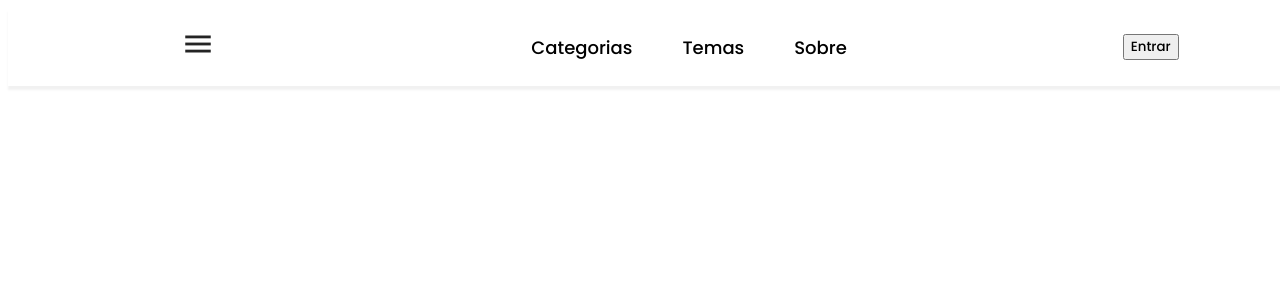
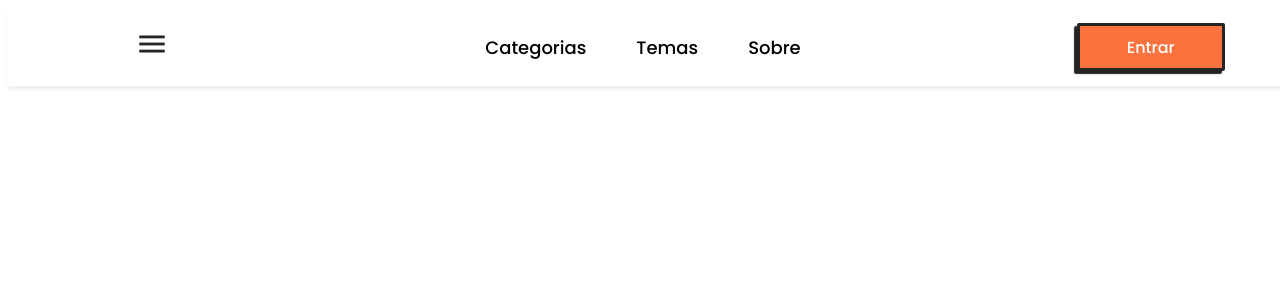
Before and after one commit to grzlrlph/Redai-web, a PHP site: page / in a window 1280 px wide; the page is wider, and only the part inside the window is pictured. Shown: the top 300 px of that part. Run offline with PHP 8.4, Linux system fonts and the light colour scheme.

Commit message:
Update style.css

```diff
--- a/style.css
+++ b/style.css
@@ -1,3 +1,8 @@
+:root{
+    --laranja: #FA733E;
+    --cinza-sombra-botao: #242424;
+}
+
 *{
     font-family: 'Poppins', sans-serif;
 }
@@ -37,3 +42,21 @@ nav{
     /*margin-left: 10px;*/
     font-size: 18px;
 }
+
+button{
+    display: flex;
+    width: 148px;
+    height: 48px;
+    padding: 12px 50px;
+    justify-content: center;
+    align-items: center;
+    gap: 10px;
+    flex-shrink: 0;
+    border-radius: 2px;
+    border: 3px solid var(--cinza-sombra-botao);
+    background: var(--laranja);
+    box-shadow: -3px 3px 1px var(--cinza-sombra-botao) ;
+    color: white;
+    font-size: 16px;
+    font-weight: 500;
+}
```
